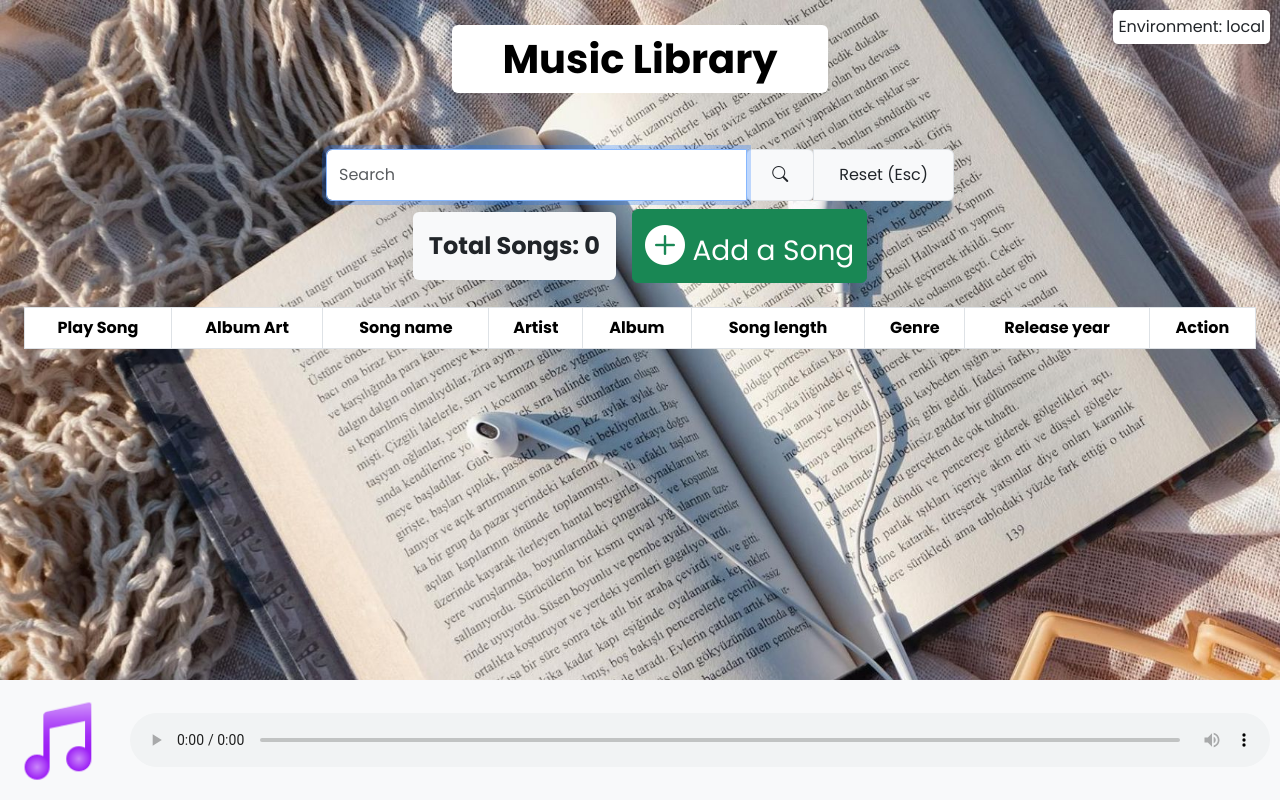
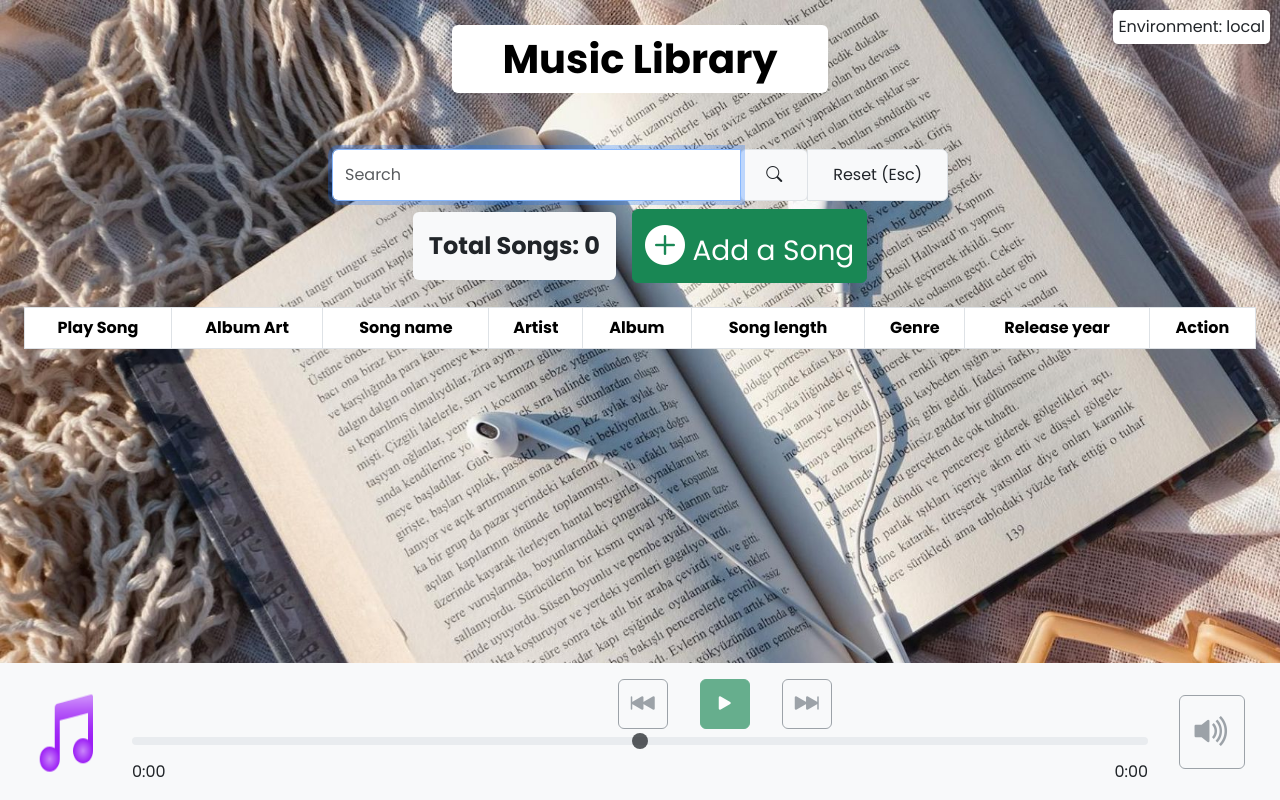
Before and after one commit to andrewgg1/Project6-Group3-Web, a Flask app: page / in a window 1280 px wide. Run offline with Flask 3, Linux system fonts and the light colour scheme; lists and menus that the app fills with data are empty.

Commit message:
Enhance audio URL validation and styling
- Added validation for YouTube audio URLs
- Refetch YouTube info if the audio URL is invalid
- Updated CSS for audio player container

```diff
--- a/routes/song_routes.py
+++ b/routes/song_routes.py
@@ -3,6 +3,8 @@ from models import Song
 from bson import ObjectId, errors as bson_errors
 from mongoengine.errors import ValidationError, DoesNotExist
 import json
+from urllib.parse import urlparse
+import requests
 
 song_bp = Blueprint('song', __name__)
 
@@ -195,20 +197,41 @@ def get_youtube_info(song_id):
     if not song:
         return jsonify({'error': 'Song not found'}), 404
 
-    # If audio URL is already available, return it immediately
+    # Check if audio URL is available and valid
     if song.youtube_audio_url:
-        return jsonify({
-            'youtube_url': song.youtube_url,
-            'audio_url': song.youtube_audio_url,
-            'thumbnail_url': song.youtube_thumbnail  # Include thumbnail URL
-        })
+        if is_youtube_url_valid(song.youtube_audio_url):
+            return jsonify({
+                'youtube_url': song.youtube_url,
+                'audio_url': song.youtube_audio_url,
+                'thumbnail_url': song.youtube_thumbnail
+            })
+        else:
+            # Refetch YouTube info if the URL is invalid
+            if song.get_youtube_info_from_search():
+                return jsonify({
+                    'youtube_url': song.youtube_url,
+                    'audio_url': song.youtube_audio_url,
+                    'thumbnail_url': song.youtube_thumbnail
+                })
+            else:
+                return jsonify({'error': 'Could not retrieve audio URL'}), 500
 
     # Otherwise, fetch YouTube info
     if song.get_youtube_info_from_search():
         return jsonify({
             'youtube_url': song.youtube_url,
             'audio_url': song.youtube_audio_url,
-            'thumbnail_url': song.youtube_thumbnail  # Include thumbnail URL
+            'thumbnail_url': song.youtube_thumbnail
         })
     else:
         return jsonify({'error': 'Could not retrieve audio URL'}), 500
+
+def is_youtube_url_valid(url):
+    try:
+        parsed_url = urlparse(url)
+        if not all([parsed_url.scheme, parsed_url.netloc]):
+            return False
+        response = requests.head(url, timeout=5)  # Check if the URL is reachable
+        return response.status_code == 200
+    except requests.RequestException:
+        return False
--- a/static/css/styles.css
+++ b/static/css/styles.css
@@ -42,3 +42,11 @@
     font-weight: 800;
     color: black;
 }
+
+#audio-player-container .form-range {
+    width: 100%;
+}
+
+#audio-player-container .btn {
+    font-size: 1rem;
+}
--- a/templates/home.html
+++ b/templates/home.html
@@ -22,9 +22,9 @@
                     </div>
                 </div>
             </div>
-            <div class="row mt-5">
-                <form action="{{ url_for('home')}}">
-                    <div class="input-group w-50 col-6 mx-auto">
+            <div class="row mt-5 justify-content-center">  {# Add justify-content-center to center the search form #}
+                <form action="{{ url_for('home')}}" class="col-12 col-md-6"> {# Use Bootstrap's column classes to control width #}
+                    <div class="input-group">
                       <input type="text" class="form-control" placeholder="Search" id="search" name="search" value="{{search_term}}" autofocus
                       onfocus="var val = this.value; this.value = ''; this.value = val;"
                       onkeydown="if (event.key === 'Escape') { document.getElementById('search').value = ''; this.form.submit(); }">
@@ -43,13 +43,15 @@
                     </div>
                   </form>
             </div>
-            <div class="d-flex justify-content-center align-items-center mt-2">
+            <div class="row mt-2 justify-content-center"> {# Add justify-content-center to center the buttons #}
+                <div class="col-12 col-md-auto d-flex justify-content-center align-items-center"> {# Use Bootstrap's column classes and d-flex to control alignment #}
                 {% if search_term %}
                     <p class="text-dark bg-light fw-bold rounded p-3 fs-4 d-inline-block me-3 mb-0">Songs Found: {{ song_list|length }}</p>
                 {% else %}
                     <p class="text-dark bg-light fw-bold rounded p-3 fs-4 d-inline-block me-3 mb-0">Total Songs: {{ song_list|length }}</p>
                 {% endif %}
                 <a href="{{ url_for('Add_Song') }}" class="btn btn-success fs-3"><i class="bi bi-plus-circle-fill fs-1"></i> Add a Song</a>
+            </div>
             </div>
             <br>
 
@@ -103,14 +105,41 @@
             </div>
         </div>
 
-        <!-- Persistent Audio Player -->
-        <div id="audio-player-container" style="position: fixed; bottom: 0; left: 0; width: 100%; background-color: #f8f9fa; padding: 10px; text-align: center; display: flex; align-items: center; justify-content: center;">
-            <img id="album-art" src="static/images/music-note-96.png" alt="Album Art" style="height: 100px; width: 100px;" class="rounded mx-auto d-block">
-            <div id="song-info" style="margin-left: 10px; margin-right: 10px; text-align: left;">
-                <div id="song-name" class="fw-bold"></div>
-                <div id="artist-name" class="fst-normal"></div>
+        <!-- Bootstrap Audio Player -->
+        <div id="audio-player-container" class="fixed-bottom bg-light p-3">
+            <div class="container-fluid">
+                <div class="row align-items-center">
+                    <div class="col-md-1 d-flex align-items-center">
+                        <img id="album-art" src="{{ url_for('static', filename='images/music-note-96.png') }}" style="height: 100px;" alt="Album Art" class="img-fluid rounded">
+                    </div>
+                    <div class="col-md-10">
+                        <div class="d-flex">
+                            <div class="col-md-2">
+                            <div id="song-info">
+                                <div id="song-name" class="d-flex fw-bold"></div>
+                                <div id="artist-name" class="d-flex fst-italic"></div>
+                            </div>
+                        </div>
+                        <div class="col-md-10">
+                            <div class="d-flex justify-content-center">
+                                <button id="prev-btn" class="btn btn-outline-secondary fs-4 mx-3" disabled><i class="bi bi-skip-backward-fill"></i></button>
+                                <button id="play-pause-btn" class="btn btn-success fs-4 mx-3" disabled><i class="bi bi-play-fill"></i></button>
+                                <button id="next-btn" class="btn btn-outline-secondary fs-4 mx-3" disabled><i class="bi bi-skip-forward-fill"></i></button>
+                            </div>
+                        </div>
+                        </div>
+                        <input type="range" id="seek-slider" class="form-range">
+                        <div class="d-flex justify-content-between">
+                            <span id="current-time">0:00</span>
+                            <span id="total-duration">0:00</span>
+                        </div>
+                    </div>
+                    <div class="col-md-1 d-flex justify-content-center">
+                    <button id="mute-btn" class="btn btn-outline-secondary fs-1" disabled><i class="bi bi-volume-up-fill"></i></button>
+                </div>
+                </div>
             </div>
-            <audio id="persistent-audio-player" controls style="width: 100%;">
+            <audio id="persistent-audio-player" preload="metadata">
                 Your browser does not support the audio element.
             </audio>
         </div>
@@ -118,10 +147,85 @@
         <script>
             document.addEventListener('DOMContentLoaded', function() {
                 const playSongButtons = document.querySelectorAll('.play-song-btn');
-                const persistentAudioPlayer = document.getElementById('persistent-audio-player');
+                const audioPlayer = document.getElementById('persistent-audio-player');
                 const albumArt = document.getElementById('album-art');
                 const songNameDisplay = document.getElementById('song-name');
                 const artistNameDisplay = document.getElementById('artist-name');
+                const playPauseBtn = document.getElementById('play-pause-btn');
+                const prevBtn = document.getElementById('prev-btn');
+                const nextBtn = document.getElementById('next-btn');
+                const muteBtn = document.getElementById('mute-btn');
+                const seekSlider = document.getElementById('seek-slider');
+                const currentTimeDisplay = document.getElementById('current-time');
+                const totalDurationDisplay = document.getElementById('total-duration');
+                let currentSongIndex = 0;
+                let songList = [];
+
+                function enablePlayerControls() {
+                    prevBtn.removeAttribute('disabled');
+                    playPauseBtn.removeAttribute('disabled');
+                    nextBtn.removeAttribute('disabled');
+                    muteBtn.removeAttribute('disabled');
+                    seekSlider.removeAttribute('disabled');
+                }
+
+                function disablePlayerControls() {
+                    prevBtn.setAttribute('disabled', true);
+                    playPauseBtn.setAttribute('disabled', true);
+                    nextBtn.setAttribute('disabled', true);
+                    muteBtn.setAttribute('disabled', true);
+                    seekSlider.setAttribute('disabled', true);
+                }
+
+                disablePlayerControls();
+
+                function formatTime(time) {
+                    const minutes = Math.floor(time / 60);
+                    const seconds = Math.floor(time % 60);
+                    return `${minutes}:${seconds < 10 ? '0' : ''}${seconds}`;
+                }
+
+                playPauseBtn.addEventListener('click', function() {
+                    if (audioPlayer.paused) {
+                        audioPlayer.play();
+                        playPauseBtn.innerHTML = '<i class="bi bi-pause-fill"></i>';
+                    } else {
+                        audioPlayer.pause();
+                        playPauseBtn.innerHTML = '<i class="bi bi-play-fill"></i>';
+                    }
+                });
+
+                muteBtn.addEventListener('click', function() {
+                    if (audioPlayer.muted) {
+                        audioPlayer.muted = false;
+                        muteBtn.innerHTML = '<i class="bi bi-volume-up-fill"></i>';
+                    } else {
+                        audioPlayer.muted = true;
+                        muteBtn.innerHTML = '<i class="bi bi-volume-mute-fill"></i>';
+                    }
+                });
+
+                seekSlider.addEventListener('input', function() {
+                    const seekTime = audioPlayer.duration * (seekSlider.value / 100);
+                    audioPlayer.currentTime = seekTime;
+                });
+
+                audioPlayer.addEventListener('timeupdate', function() {
+                    const currentTime = audioPlayer.currentTime;
+                    const duration = audioPlayer.duration;
+
+                    currentTimeDisplay.textContent = formatTime(currentTime);
+                    if (!isNaN(duration)) {
+                        totalDurationDisplay.textContent = formatTime(duration);
+                        const seekPosition = (currentTime / duration) * 100;
+                        seekSlider.value = seekPosition;
+                    }
+                });
+
+                audioPlayer.addEventListener('loadedmetadata', function() {
+                    totalDurationDisplay.textContent = formatTime(audioPlayer.duration);
+                    seekSlider.value = 0;
+                });
 
                 playSongButtons.forEach(button => {
                     button.addEventListener('click', function() {
@@ -131,20 +235,20 @@
                         const songThumbnail = document.getElementById(`song-thumbnail-${songId}`);
                         const songLink = document.getElementById(`song-link-${songId}`);
 
-                        // Fetch YouTube info and update audio player
                         fetch(`/song/get_youtube_info/${songId}`)
                             .then(response => response.json())
                             .then(data => {
                                 if (data.youtube_url) {
-                                    persistentAudioPlayer.src = data.audio_url;
-                                    persistentAudioPlayer.load(); // Load the new source
-                                    persistentAudioPlayer.play(); // Autoplay the song
-                                    albumArt.src = data.thumbnail_url || 'static/images/music-note-96.png'; // Set album art
+                                    audioPlayer.src = data.audio_url;
+                                    audioPlayer.load();
+                                    audioPlayer.play();
+                                    albumArt.src = data.thumbnail_url || '{{ url_for('static', filename='images/music-note-96.png') }}';
                                     songNameDisplay.textContent = songName;
                                     artistNameDisplay.textContent = artistName;
+                                    playPauseBtn.innerHTML = '<i class="bi bi-pause-fill"></i>';
+                                    enablePlayerControls();
 
-                                    // Update the album art in the song list
-                                    songThumbnail.src = data.thumbnail_url || 'static/images/music-note-96.png';
+                                    songThumbnail.src = data.thumbnail_url || '{{ url_for('static', filename='images/music-note-96.png') }}';
                                     songLink.href = data.youtube_url || '#';
                                 } else {
                                     alert('Audio URL not found for this song.');
```
